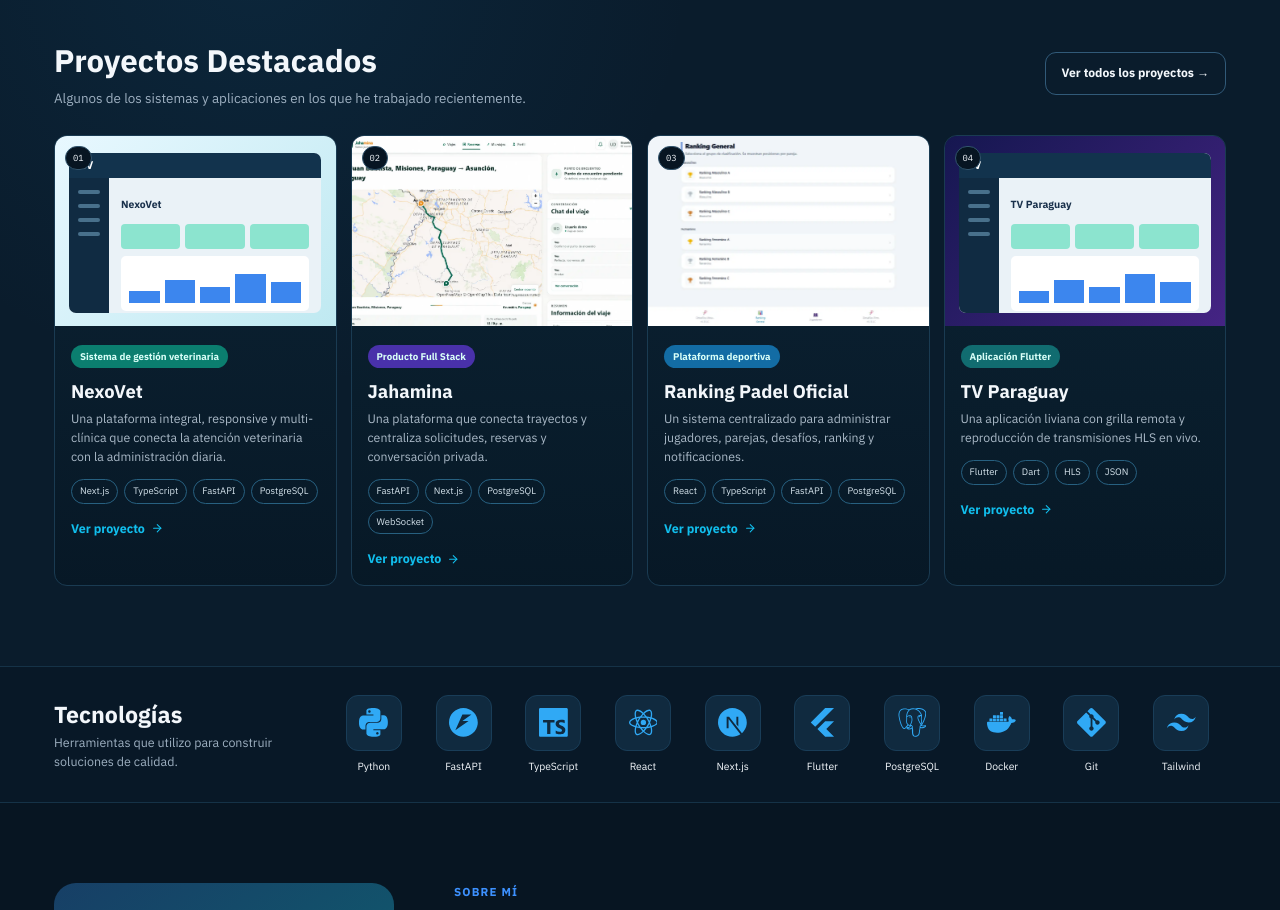
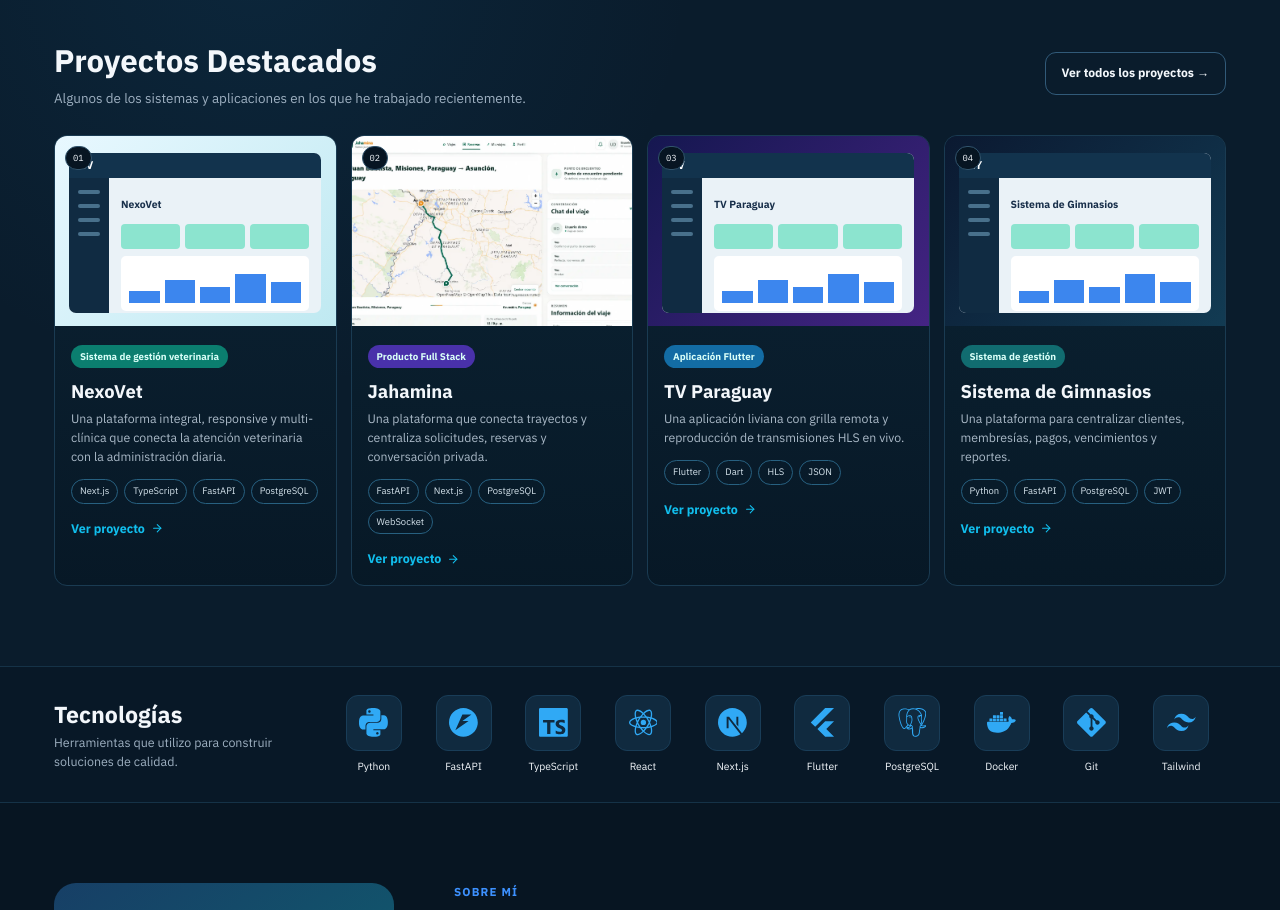
Before and after one commit to LiderSalinas/portfolio-lider-web, a Next.js app: page / in a window 1280 px wide. Shown: the part 800-1710 px from the top of the page. Built offline with nearby package versions, Linux system fonts and the light colour scheme.

Commit message:
Add new gym management system project

```diff
--- a/src/data/portfolio.ts
+++ b/src/data/portfolio.ts
@@ -16,8 +16,8 @@
 export const projects = [
   { titulo: "NexoVet", categoria: "Sistema de gestión veterinaria", problema: "Una clínica necesita reunir pacientes, agenda, historia clínica, vacunas, ventas, inventario, compras y caja sin perder control operativo.", solucion: "Una plataforma integral, responsive y multi-clínica que conecta la atención veterinaria con la administración diaria.", aporte: "Arquitectura full stack, 10 módulos conectados, autenticación por roles, aislamiento entre clínicas, respaldos firmados, restauración y auditoría de acciones sensibles.", stack: ["Next.js", "TypeScript", "FastAPI", "PostgreSQL", "Docker"], repoUrl: "https://github.com/LiderSalinas", repoLabel: "Perfil GitHub", estado: "Proyecto destacado", codigo: "NV", tono: "cyan", destacado: true },
   { titulo: "Jahamina", categoria: "Producto Full Stack", problema: "Coordinar viajes compartidos requiere compatibilidad de trayectos, confianza y comunicación entre personas.", solucion: "Una plataforma que conecta trayectos y centraliza solicitudes, reservas y conversación privada.", aporte: "Arquitectura por servicios, autenticación JWT/OAuth2, permisos por rol, chat en tiempo real, migraciones y pruebas automatizadas.", stack: ["FastAPI", "Next.js", "PostgreSQL", "WebSocket", "Docker"], repoUrl: "https://github.com/LiderSalinas/Jahamina", demoUrl: "https://jahamina-cyan.vercel.app", estado: "MVP funcional", codigo: "JH", tono: "violet", image: "/assets/projects/jahamina.webp", imageAlt: "Vista real de Jahamina con recorrido, mapa y conversación del viaje", imagePosition: "43% center" },
-  { titulo: "Ranking Padel Oficial", categoria: "Plataforma deportiva", problema: "Una comunidad de pádel necesita ordenar desafíos, resultados, cuotas y posiciones sin fragmentar la gestión.", solucion: "Un sistema centralizado para administrar jugadores, parejas, desafíos, ranking y notificaciones.", aporte: "Integración de interfaz React/TypeScript con API FastAPI, persistencia PostgreSQL y notificaciones push mediante Firebase.", stack: ["React", "TypeScript", "FastAPI", "PostgreSQL", "Firebase"], repoUrl: "https://github.com/LiderSalinas/ranking-padel-web", repoLabel: "Frontend", estado: "En evolución", codigo: "RP", tono: "violet", image: "/assets/projects/ranking-padel.webp", imageAlt: "Vista real de la clasificación de Ranking Pádel Oficial", imagePosition: "center 27%" },
   { titulo: "TV Paraguay", categoria: "Aplicación Flutter", problema: "Ver canales paraguayos en Android y TV Box necesita una experiencia directa y adaptada a distintos controles.", solucion: "Una aplicación liviana con grilla remota y reproducción de transmisiones HLS en vivo.", aporte: "Reproducción HLS, grilla mediante JSON, navegación para controles de TV y pruebas en dispositivos reales.", stack: ["Flutter", "Dart", "HLS", "JSON", "Android"], repoUrl: "https://github.com/LiderSalinas/tv_paraguay", estado: "En desarrollo y pruebas", codigo: "TV", tono: "amber" },
+  { titulo: "Sistema de Gimnasios", categoria: "Sistema de gestión", problema: "Administrar socios, cuotas y vencimientos manualmente genera atrasos y poca visibilidad.", solucion: "Una plataforma para centralizar clientes, membresías, pagos, vencimientos y reportes.", aporte: "API REST con autenticación, reglas de cuotas y pagos, persistencia PostgreSQL y panel administrativo.", stack: ["Python", "FastAPI", "PostgreSQL", "JWT"], repoUrl: "https://github.com/LiderSalinas", repoLabel: "Perfil GitHub", estado: "En evolución", codigo: "GY", tono: "violet" },
 ] as const;
 
 export const skillGroups = [
```
